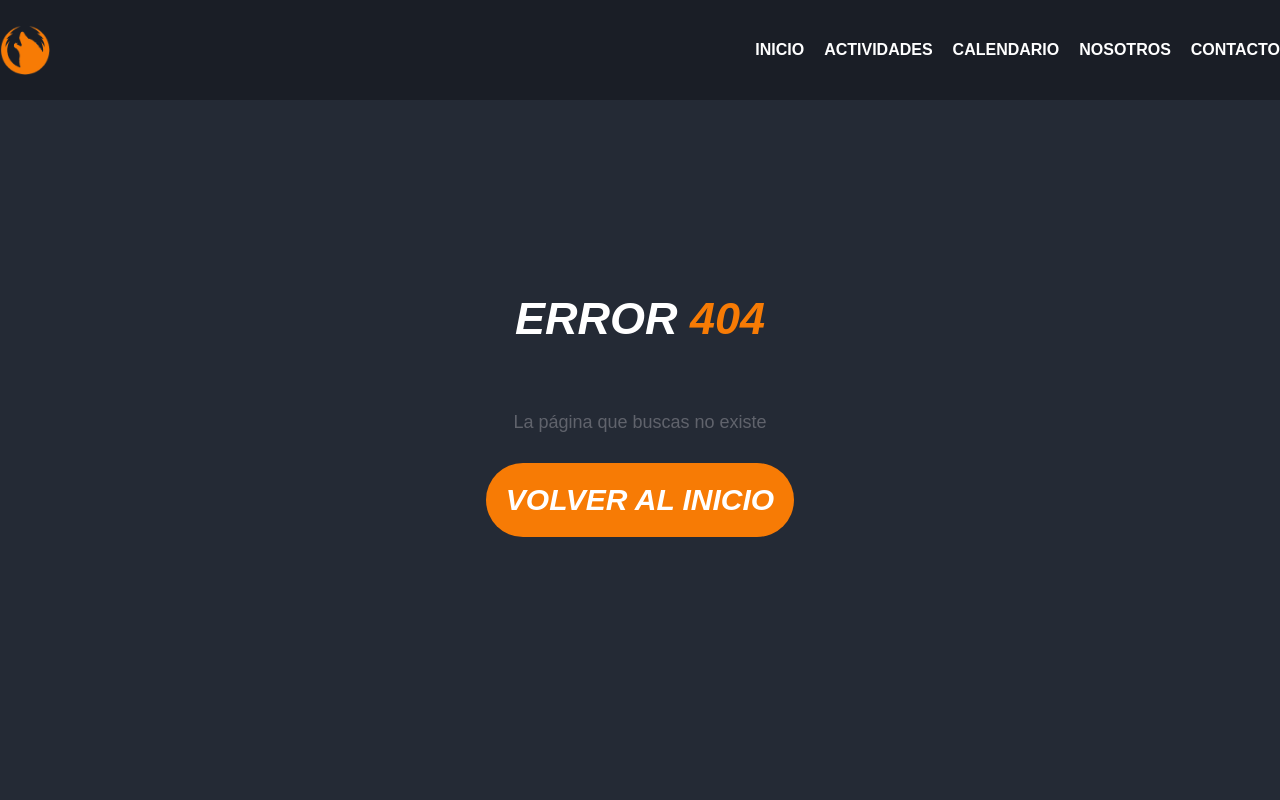
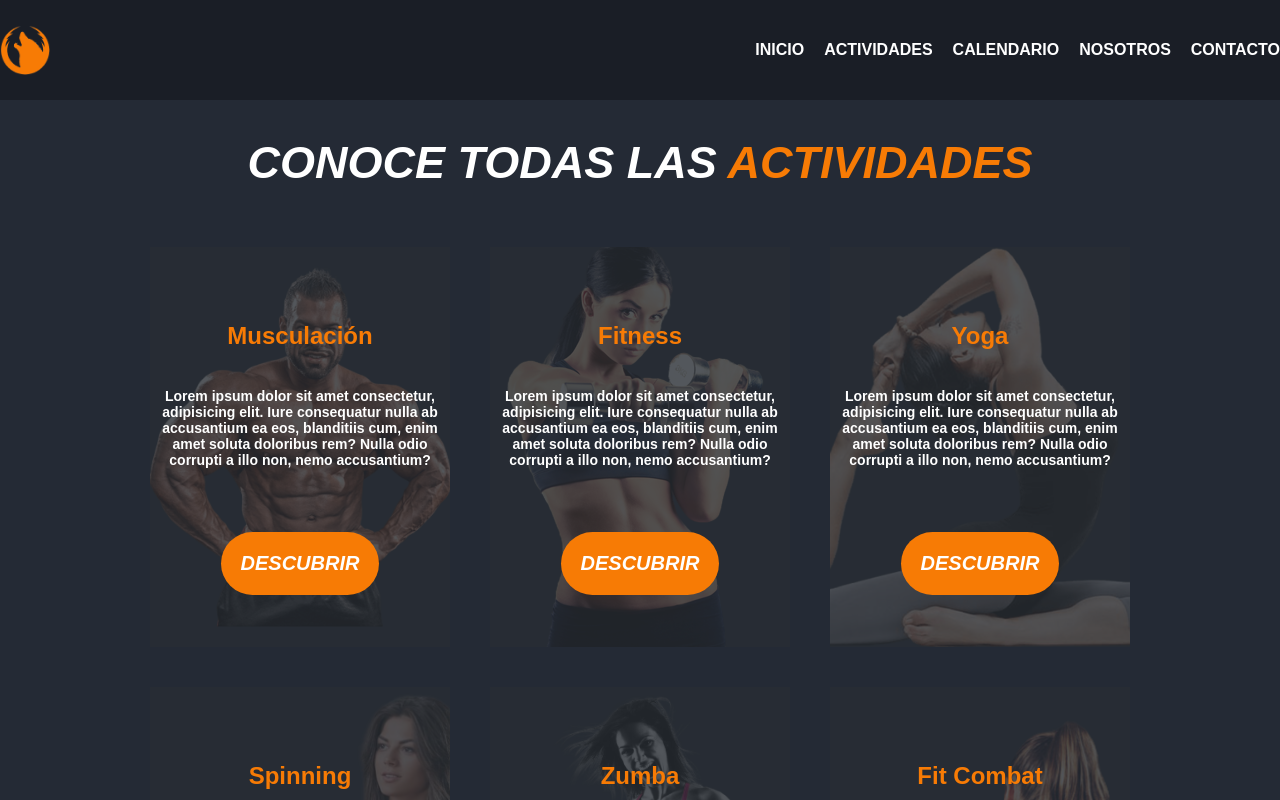
Before and after one commit to TeamMrWeb/Demo-5, a React (Vite) app: page /actividades in a window 1280 px wide. Before the commit this address had no page. Shown: the top 800 px of the page. Built offline with nearby package versions, Linux system fonts and the light colour scheme.

Commit message:
#17 Added classes / activities page

```diff
--- a/src/App.jsx
+++ b/src/App.jsx
@@ -3,6 +3,7 @@ import NotFound from "./pages/NotFound";
 import Contact from "./pages/Contact";
 import Home from "./pages/home/Home";
 import About from "./pages/About";
+import Classes from "./pages/Classes";
 import Navbar from "./components/Navbar";
 import Footer from "./components/Footer";
 
@@ -12,6 +13,7 @@ export default function App() {
             <Navbar />
             <Routes>
                 <Route exact path="/" element={<Home />} />
+                <Route exact path="/actividades" element={<Classes />} />
                 <Route exact path="/nosotros" element={<About />}/>
                 <Route exact path="/contacto" element={<Contact />}/>
                 <Route path="*" element={<NotFound />} />
--- /dev/null
+++ b/src/pages/Classes.jsx
@@ -0,0 +1,79 @@
+import Card from "../components/Card"
+import Title from "../components/Title"
+
+import muscle from "../assets/Activities/muscle.png"
+import fitness from "../assets/Activities/fitness.png"
+import yoga from "../assets/Activities/yoga.png"
+import spinning from "../assets/Activities/spinning.png"
+import zumba from "../assets/Activities/zumba.png"
+import fitcombat from "../assets/Activities/fitcombat.png"
+
+export default function Classes() {
+    return (
+        <section className="classes-section">
+            <div className="classes-container">
+                <div className="classes-header">
+                    <Title title="Conoce todas las" titleColor=" actividades" />
+                </div>
+                <div className="classes-content">
+                    <div className="classes-cards">
+                        <Card
+                            title={"Musculación"}
+                            backgroundImage={muscle}
+                            backgroundColor={"#292D34"}
+                            paragraph="Lorem ipsum dolor sit amet consectetur, adipisicing elit. Iure consequatur nulla ab accusantium ea eos, blanditiis cum, enim amet soluta doloribus rem? Nulla odio corrupti a illo non, nemo accusantium?"
+                            buttonEnabled={true}
+                            buttonText={"Descubrir"}
+                            buttonLink={"/clases/bodyshaping"}
+                        />
+                        <Card
+                            title={"Fitness"}
+                            backgroundImage={fitness}
+                            backgroundColor={"#292D34"}
+                            paragraph="Lorem ipsum dolor sit amet consectetur, adipisicing elit. Iure consequatur nulla ab accusantium ea eos, blanditiis cum, enim amet soluta doloribus rem? Nulla odio corrupti a illo non, nemo accusantium?"
+                            buttonEnabled={true}
+                            buttonText={"Descubrir"}
+                            buttonLink={"/clases/extreme_fitness"}
+                        />
+                        <Card
+                            title={"Yoga"}
+                            backgroundImage={yoga}
+                            backgroundColor={"#292D34"}
+                            paragraph="Lorem ipsum dolor sit amet consectetur, adipisicing elit. Iure consequatur nulla ab accusantium ea eos, blanditiis cum, enim amet soluta doloribus rem? Nulla odio corrupti a illo non, nemo accusantium?"
+                            buttonEnabled={true}
+                            buttonText={"Descubrir"}
+                            buttonLink={"/clases/yoga "}
+                        />
+                        <Card
+                            title={"Spinning"}
+                            backgroundImage={spinning}
+                            backgroundColor={"#292D34"}
+                            paragraph="Lorem ipsum dolor sit amet consectetur, adipisicing elit. Iure consequatur nulla ab accusantium ea eos, blanditiis cum, enim amet soluta doloribus rem? Nulla odio corrupti a illo non, nemo accusantium?"
+                            buttonEnabled={true}
+                            buttonText={"Descubrir"}
+                            buttonLink={"/clases/spinning"}
+                        />
+                        <Card
+                            title={"Zumba"}
+                            backgroundImage={zumba}
+                            backgroundColor={"#292D34"}
+                            paragraph="Lorem ipsum dolor sit amet consectetur, adipisicing elit. Iure consequatur nulla ab accusantium ea eos, blanditiis cum, enim amet soluta doloribus rem? Nulla odio corrupti a illo non, nemo accusantium?"
+                            buttonEnabled={true}
+                            buttonText={"Descubrir"}
+                            buttonLink={"/clases/zumba"}
+                        />
+                        <Card
+                            title={"Fit Combat"}
+                            backgroundImage={fitcombat}
+                            backgroundColor={"#292D34"}
+                            paragraph="Lorem ipsum dolor sit amet consectetur, adipisicing elit. Iure consequatur nulla ab accusantium ea eos, blanditiis cum, enim amet soluta doloribus rem? Nulla odio corrupti a illo non, nemo accusantium?"
+                            buttonEnabled={true}
+                            buttonText={"Descubrir"}
+                            buttonLink={"/clases/fit_combat"}
+                        />
+                    </div>
+                </div>
+            </div>
+        </section>
+  )
+}
--- a/src/styles/index.css
+++ b/src/styles/index.css
@@ -106,6 +106,33 @@ html body .app {
 
 html body .app .text-white {
   color: #FFFFFF;
+}
+
+.not-found {
+  display: -webkit-box;
+  display: -ms-flexbox;
+  display: flex;
+  -webkit-box-orient: vertical;
+  -webkit-box-direction: normal;
+      -ms-flex-direction: column;
+          flex-direction: column;
+  -webkit-box-align: center;
+      -ms-flex-align: center;
+          align-items: center;
+  -webkit-box-pack: center;
+      -ms-flex-pack: center;
+          justify-content: center;
+  position: relative;
+  width: 100%;
+  height: 74vh;
+  background-color: #242A35;
+  padding: 100px 0;
+}
+
+.not-found .not-found__description {
+  color: #60636C;
+  font-size: 18px;
+  margin: 30px;
 }
 
 .welcome {
@@ -528,6 +555,87 @@ html body .app .text-white {
   background: linear-gradient(180deg, #232935 0%, #1f2025 100%);
   width: 100%;
   height: 100%;
+}
+
+.classes-section {
+  display: -webkit-box;
+  display: -ms-flexbox;
+  display: flex;
+  -webkit-box-pack: center;
+      -ms-flex-pack: center;
+          justify-content: center;
+  -webkit-box-align: center;
+      -ms-flex-align: center;
+          align-items: center;
+  position: relative;
+  height: 100%;
+  width: 100%;
+  background-color: #242A35;
+  padding: 100px 0;
+}
+
+.classes-section .classes-container {
+  display: -webkit-box;
+  display: -ms-flexbox;
+  display: flex;
+  -webkit-box-orient: vertical;
+  -webkit-box-direction: normal;
+      -ms-flex-direction: column;
+          flex-direction: column;
+  -webkit-box-pack: center;
+      -ms-flex-pack: center;
+          justify-content: center;
+  -webkit-box-align: center;
+      -ms-flex-align: center;
+          align-items: center;
+  max-width: 1300px;
+  width: 100%;
+  height: 100%;
+}
+
+.classes-section .classes-container .classes-header {
+  display: -webkit-box;
+  display: -ms-flexbox;
+  display: flex;
+  -webkit-box-pack: center;
+      -ms-flex-pack: center;
+          justify-content: center;
+  -webkit-box-align: center;
+      -ms-flex-align: center;
+          align-items: center;
+  width: 100%;
+  height: 100%;
+}
+
+.classes-section .classes-container .classes-content {
+  display: -webkit-box;
+  display: -ms-flexbox;
+  display: flex;
+  -webkit-box-pack: center;
+      -ms-flex-pack: center;
+          justify-content: center;
+  -webkit-box-align: center;
+      -ms-flex-align: center;
+          align-items: center;
+  width: 100%;
+  height: 100%;
+}
+
+.classes-section .classes-container .classes-content .classes-cards {
+  display: -webkit-box;
+  display: -ms-flexbox;
+  display: flex;
+  gap: 40px;
+  padding: 20px 0;
+  -webkit-box-pack: center;
+      -ms-flex-pack: center;
+          justify-content: center;
+  -ms-flex-wrap: wrap;
+      flex-wrap: wrap;
+  width: 100%;
+  height: -webkit-min-content;
+  height: -moz-min-content;
+  height: min-content;
 }
 
 .about-section {
@@ -699,33 +807,6 @@ html body .app .text-white {
             flex-direction: column;
     gap: 20px;
   }
-}
-
-.not-found {
-  display: -webkit-box;
-  display: -ms-flexbox;
-  display: flex;
-  -webkit-box-orient: vertical;
-  -webkit-box-direction: normal;
-      -ms-flex-direction: column;
-          flex-direction: column;
-  -webkit-box-align: center;
-      -ms-flex-align: center;
-          align-items: center;
-  -webkit-box-pack: center;
-      -ms-flex-pack: center;
-          justify-content: center;
-  position: relative;
-  width: 100%;
-  height: 74vh;
-  background-color: #242A35;
-  padding: 100px 0;
-}
-
-.not-found .not-found__description {
-  color: #60636C;
-  font-size: 18px;
-  margin: 30px;
 }
 
 .contact {
--- a/src/styles/index.scss
+++ b/src/styles/index.scss
@@ -29,9 +29,10 @@ html {
 }
 
 //pages
+@import "./pages/notfound";
 @import "./pages/home/home";
+@import "./pages/classes"; // activities page
 @import "./pages/about";
-@import "./pages/notfound";
 @import "./pages/contact";
 
 //components
--- /dev/null
+++ b/src/styles/pages/_classes.scss
@@ -0,0 +1,43 @@
+.classes-section{
+    display: flex;
+    justify-content: center;
+    align-items: center;
+    position: relative;
+    height: 100%;
+    width: 100%;
+    background-color: $blackColor;
+    padding: 100px 0;
+    .classes-container{
+        display: flex;
+        flex-direction: column;
+        justify-content: center;
+        align-items: center;
+        max-width: $maxPageWidth;
+        width: 100%;
+        height: 100%;
+        .classes-header{
+            display: flex;
+            justify-content: center;
+            align-items: center;
+            width: 100%;
+            height: 100%;
+        }
+        .classes-content{
+            display: flex;
+            justify-content: center;
+            align-items: center;
+            width: 100%;
+            height: 100%;
+            .classes-cards{
+                display: flex;
+                gap: 40px;
+                padding: 20px 0;
+                justify-content: center;
+                flex-wrap: wrap;
+                width: 100%;
+                height: min-content;
+            }
+
+        }
+    }
+}
```
Also changed, not shown: 1 other file (tests, documents, lock files or other folders).
